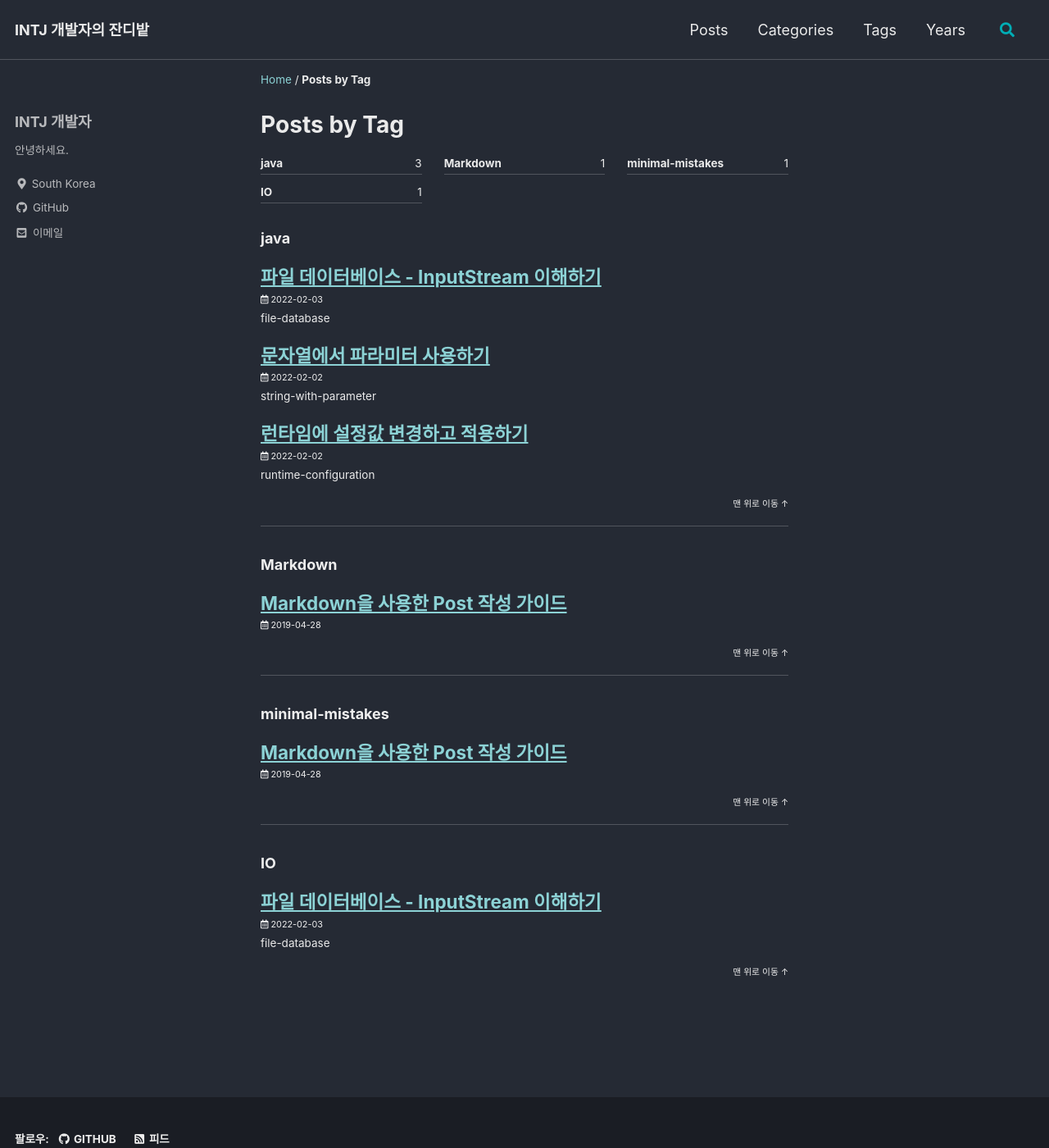
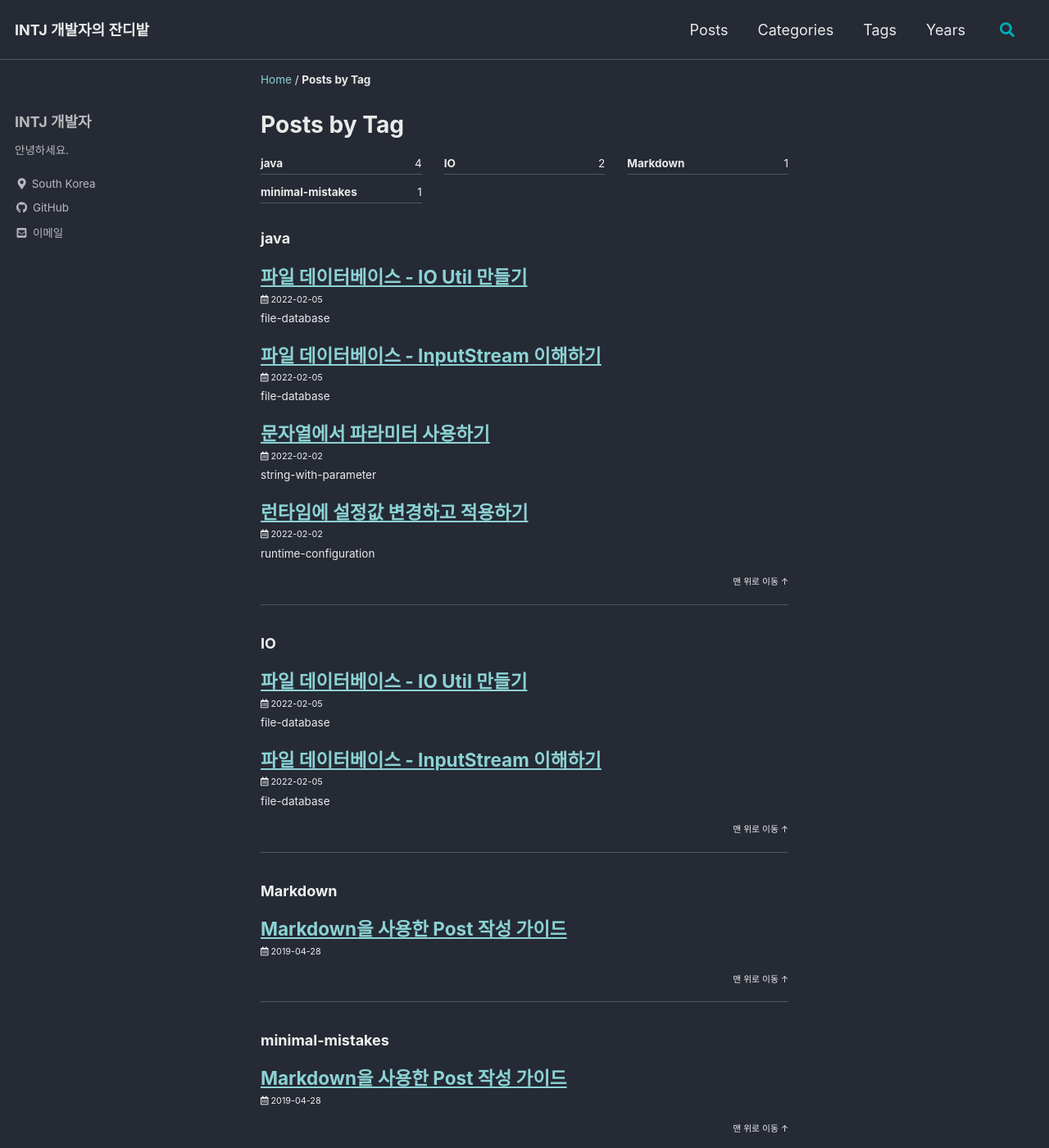
Before and after one commit to consistent-dev/consistent-dev.github.io, a Jekyll site: the page built from _pages/tag-archive.md, in a window 1280 px wide and 1400 px high. Shown: the whole window at 82% size. Built offline with Jekyll 4.4.1, drawn with Linux system fonts in a browser that asks for light colours; cached includes are drawn as plain includes; part of the change alters nothing that is shown.

Commit message:
file-database io util 포스팅 추가

````diff
--- a/_posts/java/2022-02-05-file-database-1-inputStream.md
+++ b/_posts/java/2022-02-05-file-database-1-inputStream.md
@@ -1,7 +1,7 @@
 ---
 title: "파일 데이터베이스 - InputStream 이해하기"
 excerpt: "file-database"
-date: 2022-02-03
+date: 2022-02-05
 categories:
     - java
 tags:
@@ -13,7 +13,7 @@ tags:
 
 본 포스팅에서 다루는 모든 코드는 [깃허브 링크][1]에서 확인 가능합니다.
 
-# 개념부터 보겠습니다.
+# 개념부터 보겠습니다
 
 파일 IO의 개념을 처음 접하면 굉장히 혼란스럽습니다. 여러 클래스들이 어떤 구조를 이루고 있는지, 어떤 것을 사용해야하는지 이해하기 참 어렵습니다.
 하지만 알고보면 알아야할 개념이 많지 않습니다.
@@ -68,7 +68,7 @@ DataOutputStream dos = new DataOutputStream(new BufferedOutputStream(new FileOut
 
 아직 감이 잘 안올거에요. 바로 동작하는 코드로 보면 좀 더 쉬워집니다.
 
-# 코드로 보겠습니다.
+# 코드로 보겠습니다
 
 [깃허브 링크의 tutorial package][2] 하위에 있는 클래스 별로 하나씩 설명하겠습니다.
 
--- /dev/null
+++ b/_posts/java/2022-02-05-file-database-2-io-util.md
@@ -0,0 +1,358 @@
+---
+title: "파일 데이터베이스 - IO Util 만들기"
+excerpt: "file-database"
+date: 2022-02-05
+categories:
+    - java
+tags:
+    - java
+    - IO
+---
+
+# 실행 가능한 예제
+
+본 포스팅에서 다루는 모든 코드는 [깃허브 링크][1]에서 확인 가능합니다.
+
+# 개념부터 보겠습니다
+
+[파일 데이터베이스 - InputStream 이해하기][2]에서 익숙해진 스트림 클래스들을 실전에서 사용할 수 있게 도와주는 Util을 만들어보겠습니다.
+
+파일 데이터베이스를 만드는 것을 대부분 애플리케이션에서 발생하는 데이터를 저장하기 위함입니다. 즉, 메모리에 있는 데이터를 파일로 IO 해야합니다.
+따라서 DataInputStream, DataOutputStream을 주로 다루게 됩니다. 그리고 당장은 다루지 않겠지만 RandomAccessFile을 사용해야하는 경우도 있습니다.
+이 2가지 경우를 모두 커버하기 위해서 DataInput/DataOutput interface를 사용한 util을 만들어보겠습니다.
+
+```java
+public class DataInputStream extends FilterInputStream implements DataInput {...}
+```
+
+```java
+public
+class DataOutputStream extends FilterOutputStream implements DataOutput { ... }
+```
+
+```java
+public class RandomAccessFile implements DataOutput, DataInput, Closeable {...}
+```
+
+# 코드로 보겠습니다.
+
+DataInputStream/DataOuputStream을 사용해서 메모리에 있는 데이터를 파일로 IO 해야합니다. 자료를 쓸 때 사용한 메서드와 같은 자료형의 메서드로 읽어야하는 특성 때문에 input, output을 위한 util을 함께 이해해야 합니다.
+
+## 생성자
+
+먼저 DataInputX라는 클래스를 만들었습니다. DataInputStream, RandomAccessFile 모두를 참조하기 위해 DataInput 인터페이스 타입의 필드를 추가합니다.
+RandomAccessFile를 사용한 기능은 추후 별도의 포스팅으로 다루겠습니다.
+
+```java
+public class DataInputX {
+
+    private int offset;
+    private DataInput inner;
+
+    public DataInputX(DataInputStream in){
+        this.inner = in;
+    }
+
+    public DataInputX(BufferedInputStream in){
+        this.inner = new DataInputStream(in);
+    }
+    // TODO
+//    public DataInputX(RandomAccessFile in){
+//        this.inner = in;
+//    }
+}
+```
+
+비슷하게 DataOutputX라는 클래스를 만들었습니다. DataOutputStream, RandomAccessFile 모두를 참조하기 위해 DataOutput 인터페이스 타입의 필드를 추가합니다.
+
+```java
+public class DataOutputX {
+    private int written;
+    private DataOutput outter;
+
+    public DataOutputX(DataOutputStream out){
+        this.outter = out;
+    }
+
+    public DataOutputX(BufferedOutputStream out){
+        this.outter = new DataOutputStream(out);
+    }
+    // TODO
+//    public DataInputX(RandomAccessFile in){
+//        this.inner = in;
+//    }
+```
+
+## 1byte 쓰고 읽어보기
+
+현재 DataOutputX.outter는 항상 DataOutputStream의 인스터스만 참조할 수 있습니다. 그리고 DataInputX.inner는 DataInputStream의 인스턴스만 참조합니다.
+
+1byte를 write하기 위해서 int v를 받아서 (byte)v로 형변환을 해서 writeByte()했습니다.
+int형 4바이트 중 하위 1바이트만 write합니다.
+몇 바이트를 write했는지 추적하기 위해 written을 1 증가시킵니다.
+
+{: .notice--info}
+**Info Notice:** writeByte(int v) v.s. writeByte(byte v)
+byte 타입이 아닌 int 타입의 값을 전달받은 것은 큰 이유는 없습니다. writeByte(0); 이라고 자주 호출하게 될텐데 그 때마다 wrtieByte((byte)0);라고 형변환을 하기 번거로워서 그렇습니다. 편하신 타입으로 사용하시면 됩니다.
+
+```java
+/**
+* OutputStream에 1바이트를 씁니다.
+*/
+public DataOutputX writeByte(int v){
+    this.written += 1;
+    try{
+        this.outter.writeByte((byte)v);
+    } catch (IOException e) {
+        throw new DataIOException(e);
+    }
+    return this;
+}
+```
+
+1byte를 읽습니다. 몇 바이트를 읽었는지 추적하기 위해 offset을 1 증가시킵니다.
+
+```java
+/**
+* InputStream에서 1바이트를 읽습니다.
+*/
+public byte readByte(){
+    this.offset += 1;
+    try{
+        return this.inner.readByte();
+    } catch (IOException e) {
+        throw new DataIOException(e);
+    }
+}
+```
+
+## 4byte를 쓰고 읽어보기
+
+1byte와 비슷하기 때문에 설명은 생략합니다.
+
+```java
+public DataOutputX writeInt(int v) {
+    this.written += 4;
+    try {
+        this.outter.write(toBytes(v));
+    } catch (IOException e) {
+        throw new DataIOException(e);
+    }
+    return this;
+}
+```
+
+```java
+public int readInt(){
+    this.offset += 4;
+    try{
+        return this.inner.readInt();
+    } catch (IOException e) {
+        throw new DataIOException(e);
+    }
+}
+```
+
+## 2byte를 쓰고 읽어보기
+
+outter.writeShort()메소드가 있기는 하지만, 바이트 연산에 익숙해지기 위해 shift 연산을 사용해보겠습니다.
+
+shift 연산에는 크게 3가지 종류가 있습니다.
+
+- << : 제일 오른쪽 공간의 값 = 0
+- \>\> : 제일 왼쪽 공간의 값 = 양수 ? 1 : 0
+- \>\>\> : 제일 왼쪽 공간의 값 = 0
+
+16진수 0xFF는 1바이트 1111 1111을 의미합니다. (& 0xFF)는 해당 바이트만 추출한다는 뜻입니다.
+
+- v                  = 0000 0000 0011 1100
+- v >>> 8            = 0000 0000 0000 0011
+- 0xFF               = 0000 0000 0000 1111
+- ((v >>> 8) & 0xFF) = 0000 0000 0000 0011
+- ((v >>> 0) & 0xFF) = 0000 0000 0000 1100
+
+```java
+public DataOutputX writeShort(int v) {
+    this.written += 2;
+    try {
+        this.outter.write(toBytes((short) v));
+    } catch (IOException e) {
+        throw new DataIOException(e);
+    }
+    return this;
+}
+
+public static byte[] toBytes(short v){
+    byte[] buf = new byte[2];
+    buf[0] = (byte) ((v >>> 8) & 0xFF);
+    buf[1] = (byte) ((v >>> 0) & 0xFF);
+    return buf;
+}
+```
+
+읽을 때는 readShort()로 2바이트만 읽으면 됩니다.
+
+```java
+public short readShort(){
+    this.offset += 2;
+    try{
+        return this.inner.readShort();
+    } catch (IOException e) {
+        throw new DataIOException(e);
+    }
+}
+```
+
+## String 타입 읽고 쓰기
+
+다른 자료형은 위에서 본 내요에서 크게 벗어나지 않습니다. 하지만 String 타입은 조금 다릅니다. 우선 기본적으로 제공되는 writeChars(String s)를 보면 for loop을 사용해서 성능에 제한이 생길 수 있습니다.
+
+```java
+public class DataOutputStream extends FilterOutputStream implements DataOutput {
+    public final void writeChars(String s) throws IOException {
+        int len = s.length();
+        for (int i = 0 ; i < len ; i++) {
+            int v = s.charAt(i);
+            out.write((v >>> 8) & 0xFF);
+            out.write((v >>> 0) & 0xFF);
+        }
+        incCount(len * 2);
+    }
+}
+```
+
+```java
+public class RandomAccessFile implements DataOutput, DataInput, Closeable {
+    public final void writeChars(String s) throws IOException {
+        int clen = s.length();
+        int blen = 2*clen;
+        byte[] b = new byte[blen];
+        char[] c = new char[clen];
+        s.getChars(0, clen, c, 0);
+        for (int i = 0, j = 0; i < clen; i++) {
+            b[j++] = (byte)(c[i] >>> 8);
+            b[j++] = (byte)(c[i] >>> 0);
+        }
+        writeBytes(b, 0, blen);
+    }
+}
+```
+
+우선 쉽게 해결하기 위해서는 다음과 같이 String을 write할 수 있습니다.
+
+```java
+public DataOutputX writeText(String s) {
+    if (s == null) {
+        writeByte((byte) 0);
+    } else {
+        write(s.getBytes(StandardCharsets.UTF_8));
+    }
+    return this;
+}
+
+public DataOutputX writeByte(int v){
+    this.written += 1;
+    try{
+        this.outter.writeByte((byte)v);
+    } catch (IOException e) {
+        throw new DataIOException(e);
+    }
+    return this;
+}
+
+public DataOutputX write(byte[] b) {
+    this.written += b.length;
+    try {
+        this.outter.write(b);
+    } catch (IOException e) {
+        throw new DataIOException(e);
+    }
+    return this;
+}
+```
+
+그런데 파일 데이터베이스도 데이터페이스이기 때문에 TEXT, BLOB 데이터에 대해서 최대 길이에 따라서 타입을 구분을 할 수 있어야 합니다.
+
+최대 길이는 MYSQL BLOB Maximum Length에 따르겠습니다.
+
+-  TINYBLOB  : maximum length of 255 bytes
+-  BLOB      : maximum length of 65,535 bytes
+-  MEDIUMBLOB: maximum length of 16,777,215 bytes
+-  LONGBLOB  : maximum length of 4,294,967,295 bytes
+
+- unSignedByte  = 1바이트 = 8비트,  2^8 = 256
+- unSignedShort = 2바이트 = 16비트, 2^16 = 65536
+
+-  value 길이에 따른 데이터 프로토콜
+    1. 253이하   : \[value 길이(1~253) 1바이트\]\[value\]
+    2. 65535이하 : \[254 1바이트\]\[value 길이 2바이트\]\[value\]
+    3. 65535초과 : \[255 1바이트\]\[value 길이 4바이트\]\[value\]
+
+위에서 만든 규칙에 따라서 데이터의 길이를 저장하고, 데이터를 저장하는 방법을 사용합니다.
+
+```java
+    private static final int TINYBLOB_MAX = 253; // TINYBLOB의 최대 길이를 255로 사용하면, 첫 바이트만 읽어서 데이터의 길이인지 PREFIX인지 구분하지 못한다.
+    private static final int BLOB_MAX = 65535;
+    private static final int EMPTY_VALUE_PREFIX = 0;
+    private static final int BLOB_PREFIX = 254; // byte[]의 길이가 TINYBLOB_MAX를 넘는다는 것을 나타내기 위한 값
+    private static final int MEDIUMBLOB_PREFIX = 255; // byte[]의 길이가 BLOB_MAX를 넘는다는 것을 나타내기 위한 값
+
+    public DataOutputX writeBlob(byte[] value) {
+        if (value == null || value.length == 0) {
+            writeByte((byte) EMPTY_VALUE_PREFIX);
+        } else {
+            int len = value.length;
+            if (len <= TINYBLOB_MAX) {
+                writeByte((byte) len);
+                write(value);
+            } else if (len <= BLOB_MAX) {
+                byte[] buff = new byte[3];
+                buff[0] = (byte) BLOB_PREFIX;
+                write(toBytes(buff, 1, (short) len));
+                write(value);
+            } else {
+                byte[] buff = new byte[5];
+                buff[0] = (byte) MEDIUMBLOB_PREFIX;
+                write(toBytes(buff, 1, len));
+                write(value);
+            }
+        }
+        return this;
+    }
+```
+
+```java
+public byte[] readBlob() {
+    int baselen = readUnsignedByte();
+    switch (baselen) {
+        case BLOB_PREFIX: {
+            int len = readUnsignedShort();
+            byte[] buffer = read(len);
+            return buffer;
+        }
+        case MEDIUMBLOB_PREFIX: {
+            int len = this.readInt();
+            byte[] buffer = read(len);
+            return buffer;
+        }
+        case EMPTY_VALUE_PREFIX: {
+            return new byte[0];
+        }
+        default:
+            byte[] buffer = read(baselen);
+            return buffer;
+    }
+}
+```
+
+
+# 마치며
+
+DataInputStream, DataOutputStream을 한단계 추상화해둔 Util을 사용하면 좀 더 직관적으로 개발을 할 수 있습니다.
+코드의 양이 많지만 자료형의 크기와 사이즈에 따라 바이트를 다루는 방법이 크게 다르지 않습니다.
+다음 포스팅에서는 실제로 데이터 객체를 생성한 뒤 read, write 해보는 시간을 가지겠습니다.
+
+이 기능을 활용할 수 있는 사례가 생각나시면 댓글창에서 공유 부탁드립니다.
+
+[1]: https://github.com/consistent-dev/archive/tree/main/file-database
+[2]: https://consistent-dev.github.io/java/file-database-1-inputStream/
````
